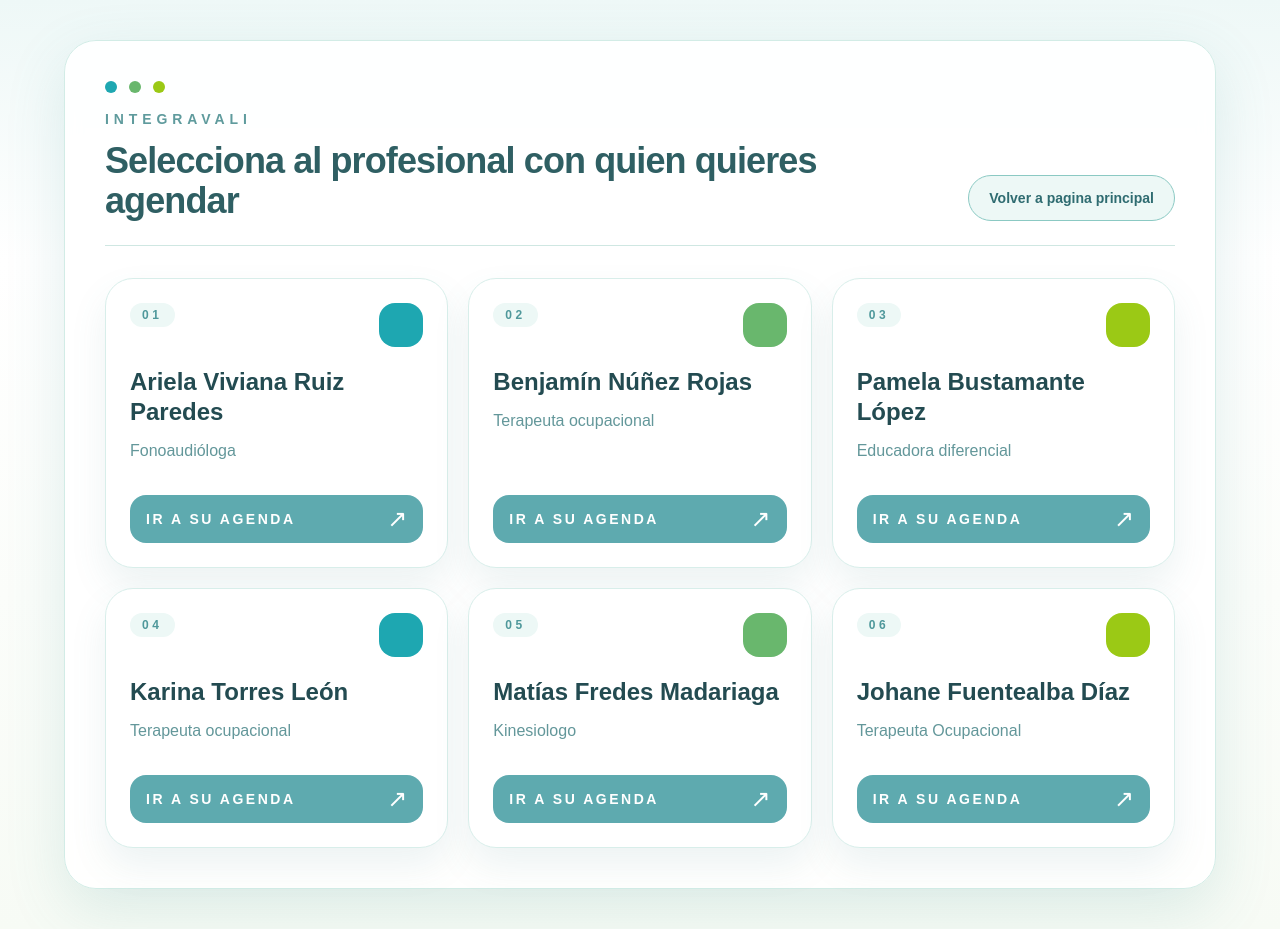
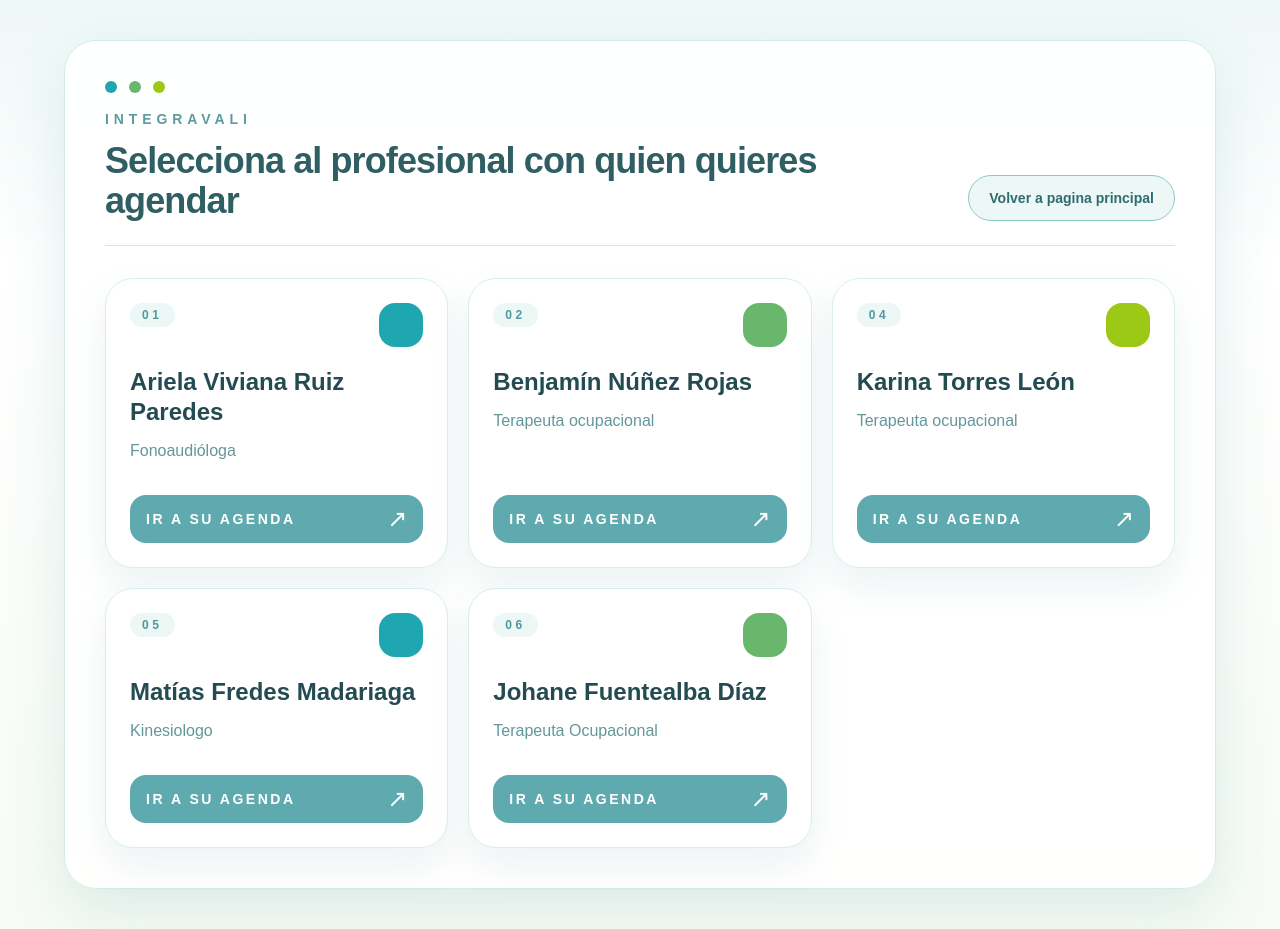
Before and after one commit to NativeCodeDeveloper/integravali-panel-central, a Next.js app: page / in a window 1280 px wide. Built offline with nearby package versions, Linux system fonts and the light colour scheme.

Commit message:
SIN PAMELA

```diff
--- a/src/app/page.js
+++ b/src/app/page.js
@@ -11,12 +11,6 @@ export default function Home() {
       nombre: "Benjamín Núñez Rojas",
       especialidad: "Terapeuta ocupacional",
       href: "https://integravali02.buzz/agendaEspecificaProfersional/23",
-    },
-    {
-      id: "03",
-      nombre: "Pamela Bustamante López",
-      especialidad: "Educadora diferencial",
-      href: "https://integravali03.space/agendaEspecificaProfersional/22",
     },
     {
       id: "04",
```
